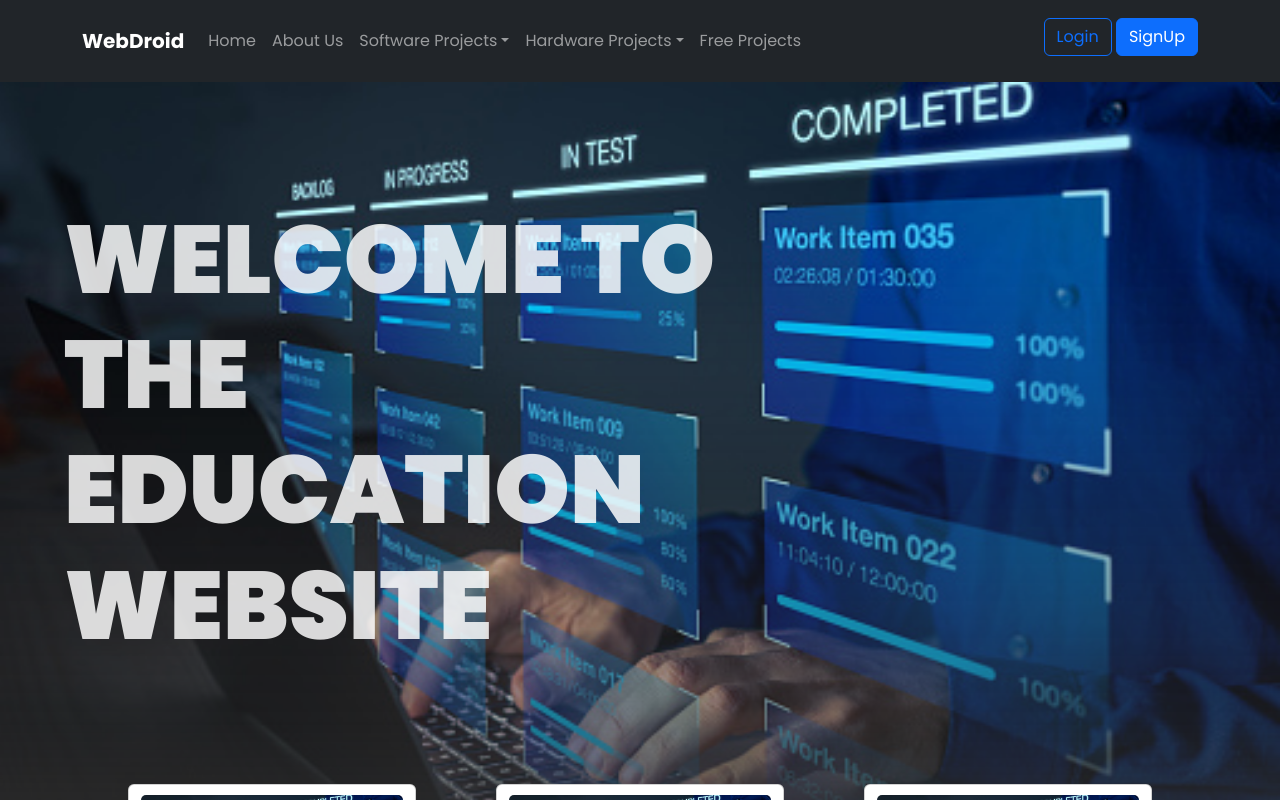
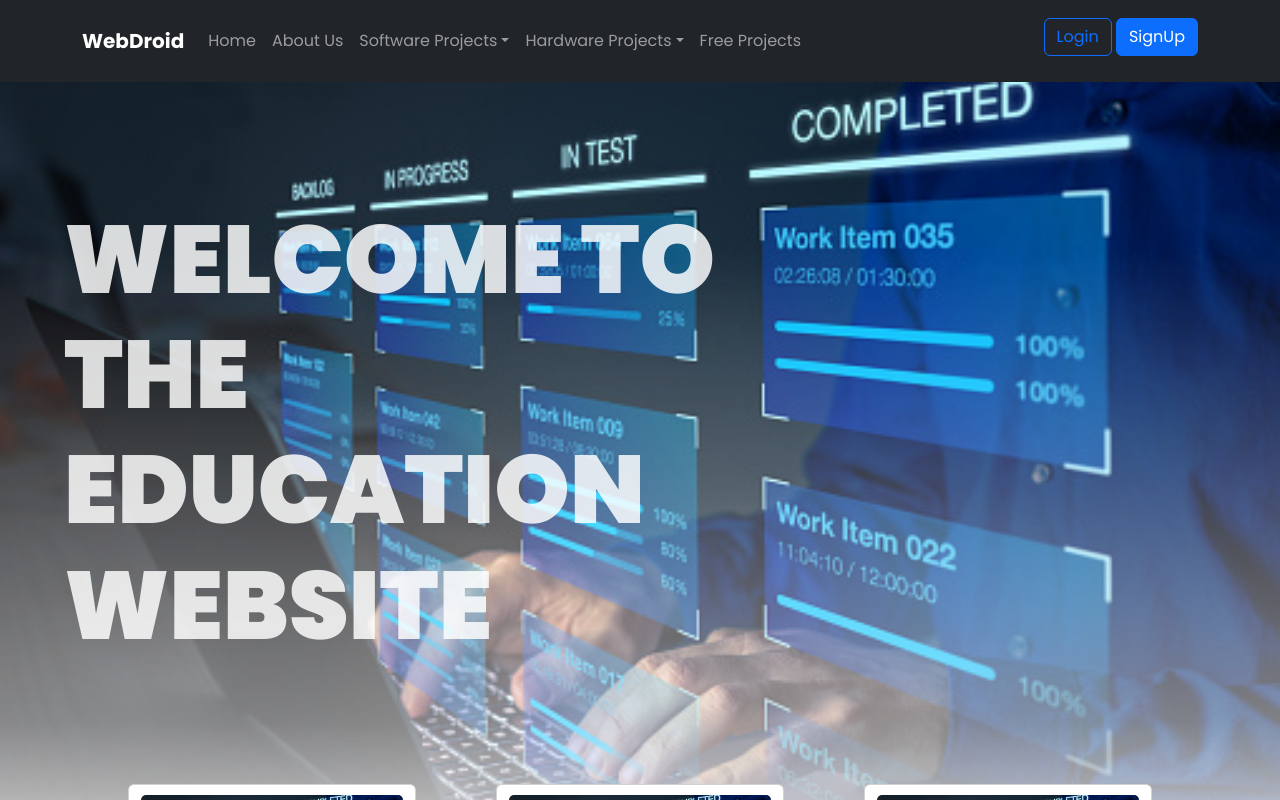
Before and after one commit to ignacio-001/webdroid_edutech, a React (Create React App) app in the folder frontend/: page / in a window 1280 px wide. Shown: the top 800 px of the page. Built offline with nearby package versions, Linux system fonts and the light colour scheme.

Commit message:
frontend-change-2

```diff
--- a/frontend/src/components/footer.css
+++ b/frontend/src/components/footer.css
@@ -8,7 +8,7 @@
 
 body {
     display: flex;
-    background: #333 !important;
+    /* background: #333 !important; */
     justify-content: flex-end;
     align-items: flex-end;
     min-height: 100vh;
--- a/frontend/src/pages/Home.jsx
+++ b/frontend/src/pages/Home.jsx
@@ -27,10 +27,10 @@ const Home = () => {
             <Route path="/signup" element={<SignupPage />} />
             <Route path="/createProject" element={<ProjectForm />} />
           </Routes>
-          <Footer />
         </BrowserRouter>
       </AuthContextProvider>
-      {/* <ProjectPage embedId="ElZfdU54Cp8" /> */}
+      {/* <ProjectPage embedId="" /> */}
+      <Footer />
     </div>
   );
 };
--- a/frontend/src/pages/Project/ProjectPage.css
+++ b/frontend/src/pages/Project/ProjectPage.css
@@ -33,7 +33,7 @@
     gap: 2rem;
     height: 400px;
     width: 100%;
-    margin: 0 20px 0 20px;
+    margin: 0 20px 200px 20px;
     justify-content: center;
     align-items: center;
 }
```
